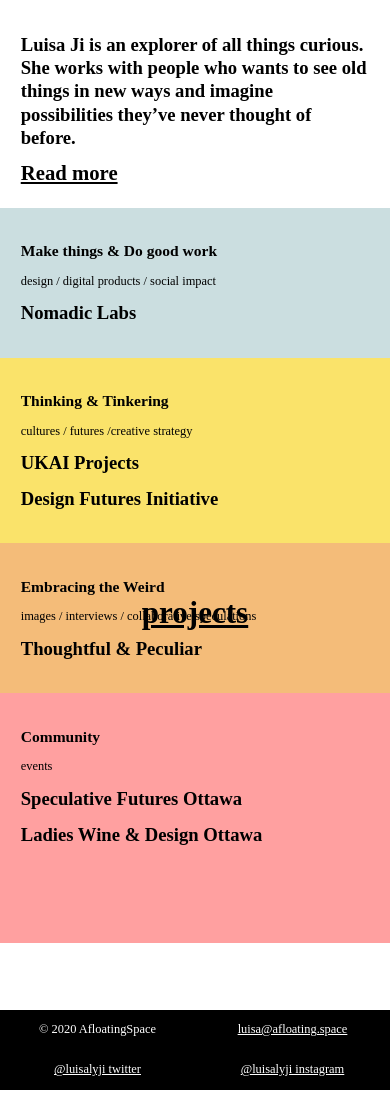
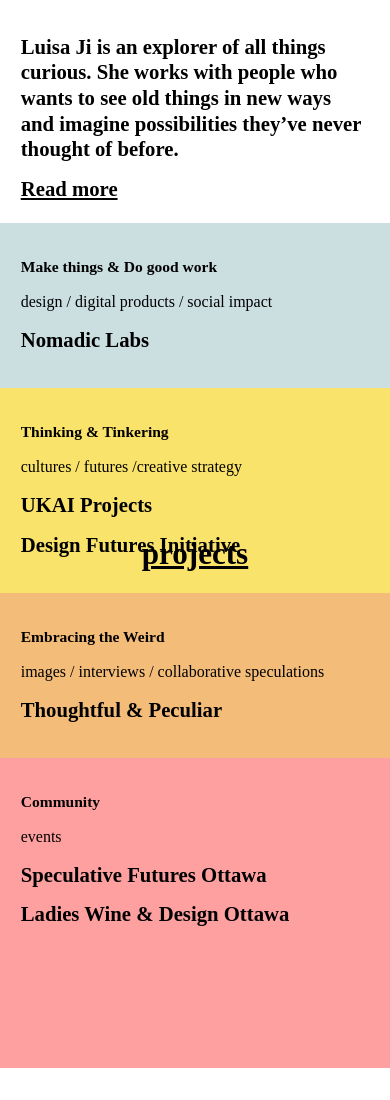
Before and after one commit to luluissaa/afloat, a Gatsby site: page / in a window 390 px wide. Shown: the top 1100 px of the page. Built offline with nearby package versions, Linux system fonts and the light colour scheme; Gatsby itself is replaced by a stand-in of ours; a web font is replaced by a local one.

Commit message:
responsive nav

```diff
--- a/src/components/layout.css
+++ b/src/components/layout.css
@@ -81,7 +81,7 @@ main {
 
 .sidepanel4 {
     padding: 2em;
-    padding-bottom: 10vh;
+    padding-bottom: 15vh;
     background-color: #ffa0a0;
     align-content: stretch;
     margin: 0;
@@ -101,8 +101,9 @@ font-size: 3em;
 }
 
 footer{
+    margin: 0;
     display: grid;
-    grid-template-columns: repeat(auto-fit, minmax(180px, 1fr));
+    grid-template-columns: repeat(auto-fit, minmax(200px, 1fr));
     width: 100vw;
     bottom: 0;
     position: fixed;
@@ -142,14 +143,19 @@ footer a {
             width: 100vw;
         }
         h1 {
-            font-size: 1.8em;
+            font-size: 2em;
+        }
+        p {
+            font-size: 16px;
         }
         footer {
             position: relative;
             height: auto;
+            transform: translateY(15vh);
         }
 
         nav {
-            bottom: 25vh;
+            bottom: 32vh;
         }
+
     }
```
